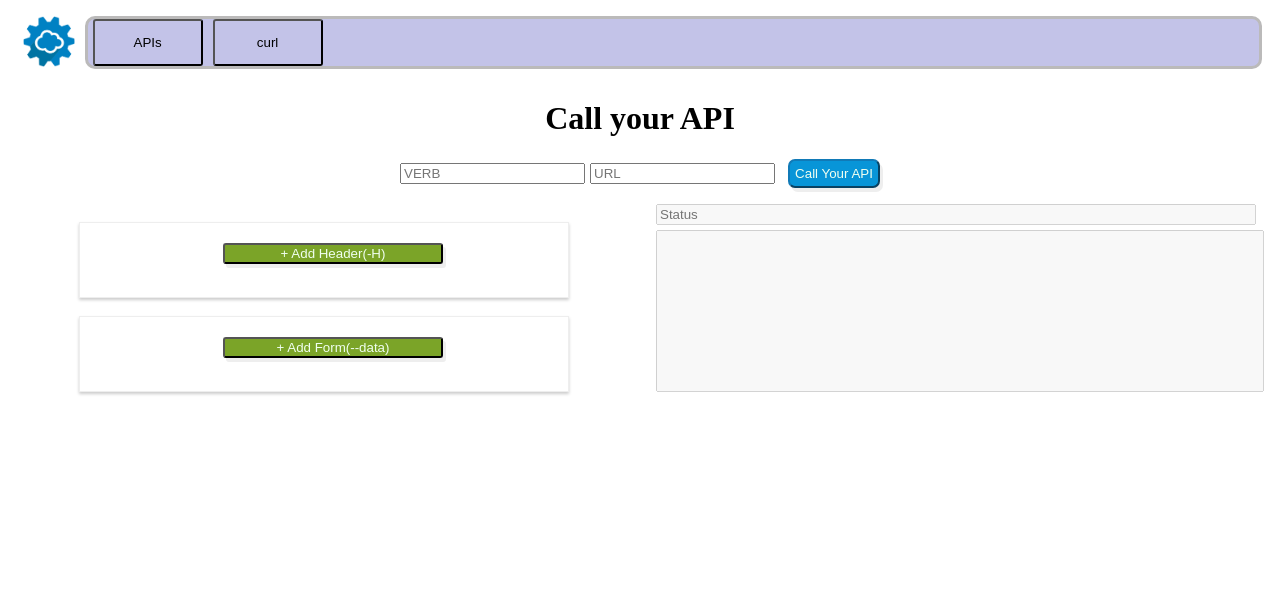
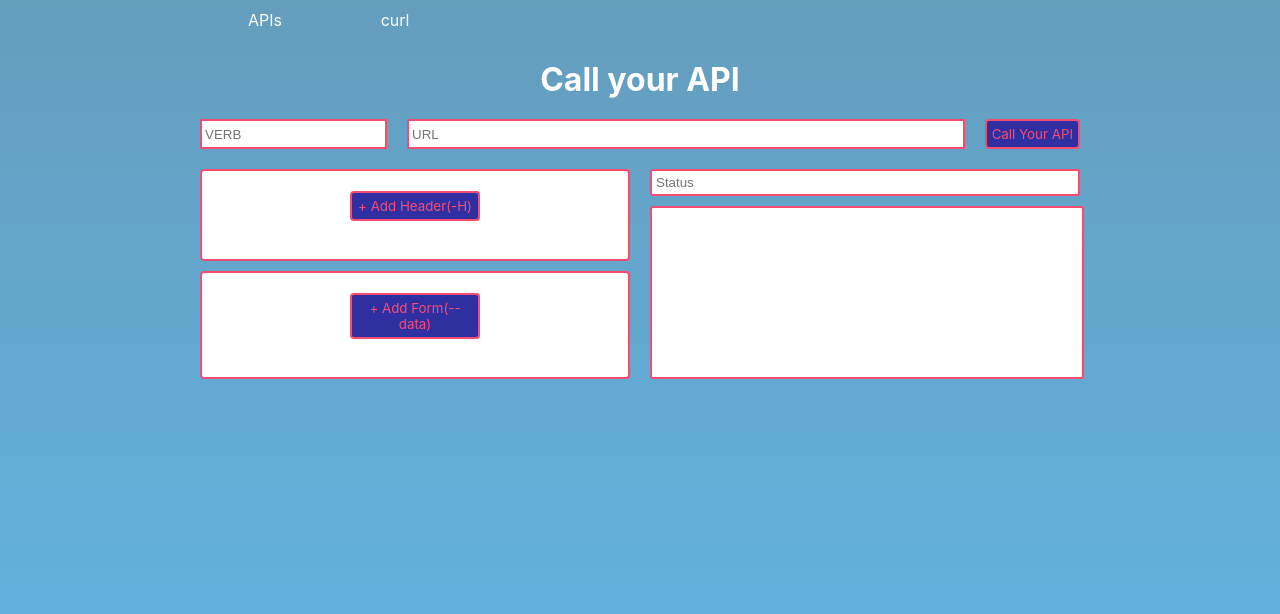
Before and after one commit to mehdishirazi/postman, a React app: page / in a window 1280 px wide. Shown: the top 614 px of the page. Built offline with nearby package versions, Linux system fonts and the light colour scheme.

Commit message:
Adding new Design

```diff
--- a/src/App.js
+++ b/src/App.js
@@ -1,12 +1,13 @@
 import React from 'react'
 import HeaderBar from "./components/HeaderBar/HeaderBar"
 import Main from "./components/Main/Main"
+import "./style/App.css"
 
 
 class App extends React.Component {
     render() {
         return (
-            <div>
+            <div className="main">
                 <HeaderBar />
                 <Main />
             </div>
--- a/src/components/HeaderBar/HeaderBar.js
+++ b/src/components/HeaderBar/HeaderBar.js
@@ -3,24 +3,12 @@ import "../../style/Header.css"
 import Postman from "../../assets/Postman.png"
 
 class HeaderBar extends React.Component {
-    constructor() {
-        super()
-        this.state = {
-            isLoadingImg: false
-        }
-    }
-
-componentDidMount() {
-    this.setState({isLoadingImg: true})
-}
-
     render() {
         return (
             <div className="flex-container">
-                {this.state.isLoadingImg ? <img src={Postman} className="flex-item-one" alt="Call your API"></img> : null}
                 <nav className="flex-item-two">
-                    <button className="api">APIs</button>
-                    <button className="curl">curl</button>
+                    <text className="api">APIs</text>
+                    <text className="curl">curl</text>
                 </nav>
             </div>
         )
--- a/src/components/Main/Forms/Form.js
+++ b/src/components/Main/Forms/Form.js
@@ -4,8 +4,10 @@ const Form = (props) => {
     return (
         <div className={props.formClass}>
             <button onClick={props.delete} className={props.btnClass}>-</button>
-            <input className={props.inputClass} onChange={props.formHandleChange} type="text" placeholder="key" />
-            <input className={props.inputClass} onChange={props.formHandleChange} type="text" placeholder="value" />
+            <div>
+                <input className={props.inputClass} onChange={props.formHandleChange} type="text" placeholder="key" />
+                <input className={props.inputClass} onChange={props.formHandleChange} type="text" placeholder="value" />
+            </div>
         </div>
     )
 }
--- a/src/components/Main/Forms/Url.js
+++ b/src/components/Main/Forms/Url.js
@@ -1,12 +1,15 @@
 import React from 'react'
+import "../../../style/Body.css"
 
 const Url = (props) => {
     return (
-        <div>
-            <h1>Call your API</h1>
-            <input className={props.input} onChange={props.urlHandleChange} type="text" placeholder="VERB"></input>
-            <input className={props.input} onChange={props.urlHandleChange} type="text" placeholder="URL"></input>
-            <button onClick={props.fetchApiCall} className={props.class}>Call Your API</button>
+        <div className="url">
+            <h1 className="url-title">Call your API</h1>
+            <div className="input-rul">
+                <input className={props.inputVerb} onChange={props.urlHandleChange} type="text" placeholder="VERB"></input>
+                <input className={props.inputUrl} onChange={props.urlHandleChange} type="text" placeholder="URL"></input>
+                <button onClick={props.fetchApiCall} className={props.class}>Call Your API</button>
+            </div>
         </div>
     )
 }
--- a/src/components/Main/Main.js
+++ b/src/components/Main/Main.js
@@ -16,7 +16,9 @@ class Body extends React.PureComponent {
             url: [{ url: "", verb: "" }],
             header: [],
             body: [],
-            data: null
+            data: null,
+            responseStatus: null,
+            responseOk: null
         }
     }
 
@@ -62,7 +64,12 @@ class Body extends React.PureComponent {
         let requestparams = this.gatherRequestparams(verb, header, form)
 
         fetch(url, requestparams)
-            .then(response => response.json())
+            .then((response) => {
+                this.setState({
+                    responseStatus: response.status,
+                    responseOk: response.ok
+                })
+                return response.json()})
             .then(data => this.setState({ data: data }))
             .catch(Error => console.log(Error))
     }
@@ -178,9 +185,7 @@ class Body extends React.PureComponent {
 
     render() {
         let responseData
-        this.state.data === null ? responseData = "" : responseData = this.state.data
-        debugger
-        console.log(responseData)
+        this.state.data === null ? responseData = "" : responseData = JSON.stringify(this.state.data, null,'\t')
         console.log(this.state)
         let TableView
         this.state.data === null ? TableView = null : TableView = this.state.data.map((item, index) => <Table info={item} key={index} />)
@@ -191,7 +196,8 @@ class Body extends React.PureComponent {
                     isShowingFetchApi={this.state.isShowingValue}
                     urlHandleChange={(event) => this.urlHandleChange(event)}
                     class="btn"
-                    input="input" />
+                    inputVerb="input-verb"
+                    inputUrl="input-url" />
                 <div className="infoDiv">
                     <div>
                         <Headers
@@ -216,11 +222,11 @@ class Body extends React.PureComponent {
                             input="input" />
                     </div>
                     <div>
-                        <input placeholder="Status" disabled />
+                        {this.state.responseOk ? <label className="responseStatus">{"Status:" + this.state.responseStatus}</label> : <input placeholder="Status" className="responseStatus" disabled />}
                         {this.state.data === null ? <input value={responseData} className="responseInput" disabled /> :
-                            <pre className="responseInput">
-                                {this.state.data}
-                            </pre>
+                            <textarea className="responseInput">
+                                {responseData}
+                            </textarea>
                         }
                     </div>
                 </div>
--- /dev/null
+++ b/src/style/App.css
@@ -0,0 +1,23 @@
+Html, body {
+    height: 100%;
+}
+
+* {
+    margin: 0;
+    padding: 0;
+}
+
+#root {
+    height: 100%;
+}
+
+
+.main {
+    gap: 20px;
+    padding: 0px 200px 0 200px;
+    height: 100%;
+    background-image: linear-gradient(#659DBD, #61b7e8);
+    background-color: #659DBD;
+    display: flex;
+    flex-direction: column;
+}
--- a/src/style/Body.css
+++ b/src/style/Body.css
@@ -1,51 +1,57 @@
 .body {
+    gap: 20px;
     display: flex;
     flex-direction: column;
     text-align: center;
     justify-content: center;
+    /* background-color: #242582; */
 }
 
-.input {
-    margin-right: 5px;
+.input-verb {
+    padding: 3px;
+    border: 2px solid #F64C72;
+}
+
+.input-url {
+    border: 2px solid #F64C72;
+    padding: 3px;
+    flex-grow: 2;
 }
 
 .btn {
     outline-style: none;
+    font-family: -apple-system, BlinkMacSystemFont, 'Segoe UI', Roboto, Oxygen, Ubuntu, Cantarell, 'Open Sans', 'Helvetica Neue', sans-serif;
     padding: 5px;
-    color: honeydew;
-    border-color: #117ab7;
-    background-color: #0895d8;
-    border-radius: 7px;
-    margin-left: 8px;
-    box-shadow: 3px 4px #eeeeee;
+    background-color: #2F2FA2;
+    color: #F64C72;
+    border-radius: 4px;
+    border: 2.5px solid #F64C72;
 }
 
 .btn:hover {
-    background-color: #0480f9;
-    color: black;
+    background-color: #F64C72;
+    color: oldlace;
 }
 
 .paramsBtn {
-    background-color: #7ba428;
-    margin: 17px 0px 15px 20px;
-    width: 220px;
-    border-radius: 3px;
-    color: honeydew;
-    margin-right: 3px;
-    box-shadow: 3px 4px #eeeeee;
+    background-color: #2F2FA2;
+    font-family: -apple-system, BlinkMacSystemFont, 'Segoe UI', Roboto, Oxygen, Ubuntu, Cantarell, 'Open Sans', 'Helvetica Neue', sans-serif;
+    width: 130px;
+    padding: 5px;
+    border: 2.5px solid #F64C72;
+    border-radius: 4px;
+    color: #F64C72;
 }
 
 .paramsBtn:hover{
-    background-color: #739c1e;
-    color: black;
+    background-color: #F64C72;
+    color: oldlace;
 }
 
 .minusBtn {
     background-color: #ff4500;
     border-radius: 3px;
-    color: honeydew;
-    margin-right: 3px;
-    box-shadow: 3px 4px #eeeeee;
+    color: oldlace;
 }
 
 .minusBtn:hover {
@@ -55,29 +61,29 @@
 
 .infoDiv {
     display: flex;
+    gap: 20px;
     flex-direction: row;
 }
 
 .infoDiv > div {
+    gap: 10px;
     display: flex;
     flex-direction: column;
     width: 50%;
-    padding: 16px;
 }
 
 .params {
+    border: 2px solid #F64C72;
+    padding: 20px;
+    background-color: white;
+    border-radius: 4px;
     display: flex;
     flex-direction: column;
-    margin: 18px 55px 0px;
-    border: 1px solid #eeeeee;
-    box-shadow: 0 2px 3px #cccccc;
-    padding: 3px 69px 0px 70px;
     text-align: center;
 }
 
 table, th, td {
-    border: 1px solid black;
-    padding: 10px;
+    border: 1px solid white;
   }
 
   th {
@@ -95,18 +101,43 @@ table, th, td {
   .params-header {
       display: flex;
       flex-direction: column;
-      margin: auto auto auto auto;
   }
 
 
   .params-header > div {
     display: flex;
     flex-direction: row;
-    margin-top: 4px;
 }
 
 .responseInput {
+    background-color: white;
+    border: 2px solid #F64C72;
+    border-radius: 3px;
     width: 100%;
     height: 100%;
-    margin-top: 5px;
 }
+
+.responseStatus {
+    padding: 4px;
+    background-color: white;
+    border: 2px solid #F64C72;
+    border-radius: 3px;
+    text-align: left;
+}
+
+.input-rul {
+    display: flex;
+    justify-content: center;
+    gap: 20px;
+}
+
+.url {
+    display: flex;
+    flex-direction: column;
+    gap: 20px;
+}
+
+.url-title {
+    color: white;
+    font-family: -apple-system, BlinkMacSystemFont, 'Segoe UI', Roboto, Oxygen, Ubuntu, Cantarell, 'Open Sans', 'Helvetica Neue', sans-serif;
+}
--- a/src/style/Header.css
+++ b/src/style/Header.css
@@ -1,55 +1,48 @@
 .flex-container {
     display: flex;
     align-items: flex-start;
-    margin: auto;
-    padding: 10px;
-    margin-left: 5px;
+    width: 100%;
 }
 
 .flex-item-one {
     display: flex;
     height: 51px;
-    margin-top: -2px;
 }
 
 .flex-item-two{
     display: flex;
+    align-items: center;
     flex-grow: 1;
     justify-content: flex-start;
-    margin-left: 10px;
-    margin-top: -2px;
-    background-color: #c3c3e8;
     width: 200px;
-    border: 3px solid #bbbaba;
-    border-radius: 10px;
 }
 
 
 .api {
-    margin-left: 5px;
+    text-align: center;
+    padding: 10px;
+    color: ivory;
     width: 110px;
-    padding: 14px;
-    background-color: #c3c3e8;
     border-radius: 3px;
-    font-family: Arial, Helvetica, sans-serif;
+    font-family: -apple-system, BlinkMacSystemFont, 'Segoe UI', Roboto, Oxygen, Ubuntu, Cantarell, 'Open Sans', 'Helvetica Neue', sans-serif;
 }
 .api:hover {
-    box-shadow: 0px 0px 4px 1px  grey;
-    border-color: black;
-    background-color: rgb(123, 148, 165);
+    box-shadow: 0px 0px 4px 1px #242582;
+    border-color: #333;
+    color: #F64C72;
 }
 
 .curl {
-    margin-left: 10px;
+    text-align: center;
+    padding: 10px;
+    color: ivory;
     width: 110px;
-    padding: 14px;
-    background-color: #c3c3e8;
     border-radius: 3px;
-    font-family: Arial, Helvetica, sans-serif;
+    font-family: -apple-system, BlinkMacSystemFont, 'Segoe UI', Roboto, Oxygen, Ubuntu, Cantarell, 'Open Sans', 'Helvetica Neue', sans-serif;
 }
 
 .curl:hover {
-    box-shadow: 0px 0px 4px 1px  grey;
-    border-color: black;
-    background-color: rgb(123, 148, 165);
+    box-shadow: 0px 0px 4px 1px #242582;
+    border-color: #333;
+    color: #F64C72;
 }
```
Also changed, not shown: src/components/Main/Forms/Headers.js (indentation only).
